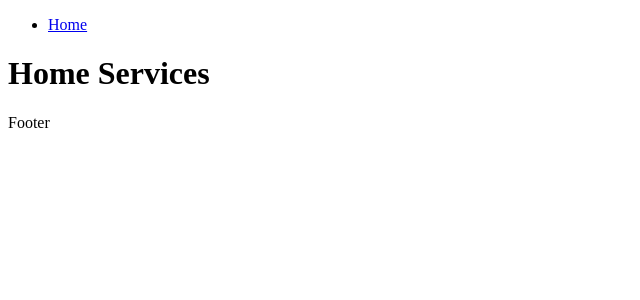
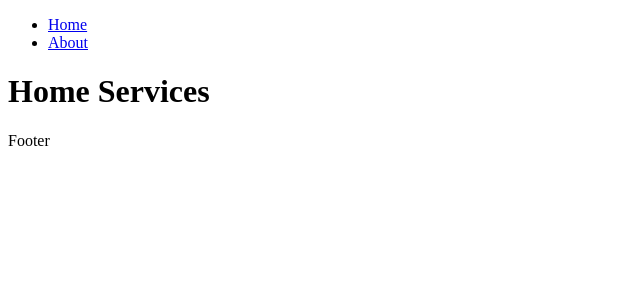
Before and after one commit to joycejosh7/house-report-client, a React (Create React App) app: page / in a window 1280 px wide. Shown: the top 300 px of the page, without its empty margins (0-640 px from the left). Built offline with nearby package versions, Linux system fonts and the light colour scheme.

Commit message:
added about link

```diff
--- a/src/components/Nav.js
+++ b/src/components/Nav.js
@@ -7,6 +7,7 @@ class Nav extends Component {
             <div>
                 <ul>
                     <li><Link to="/">Home</Link></li>
+                    <li><Link to="/about">About</Link></li>
                 </ul>
             </div>
         )
```
